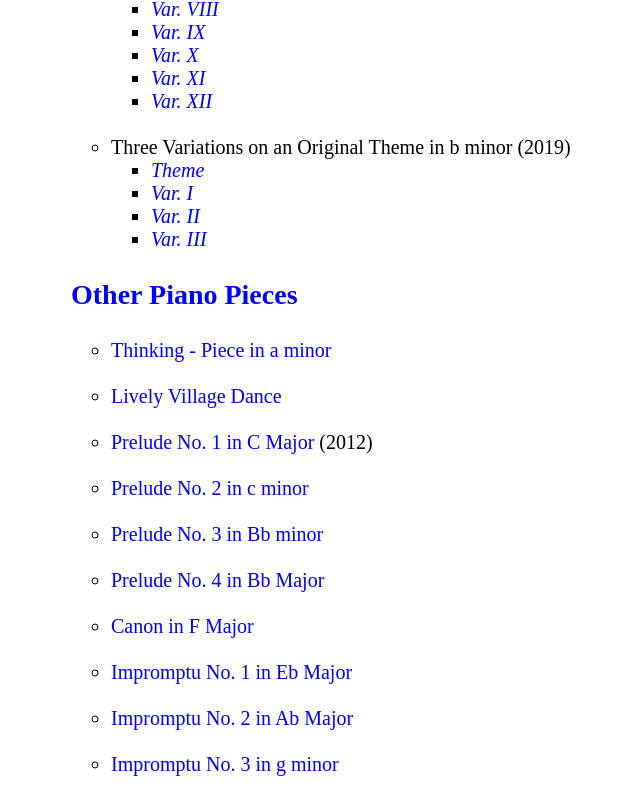
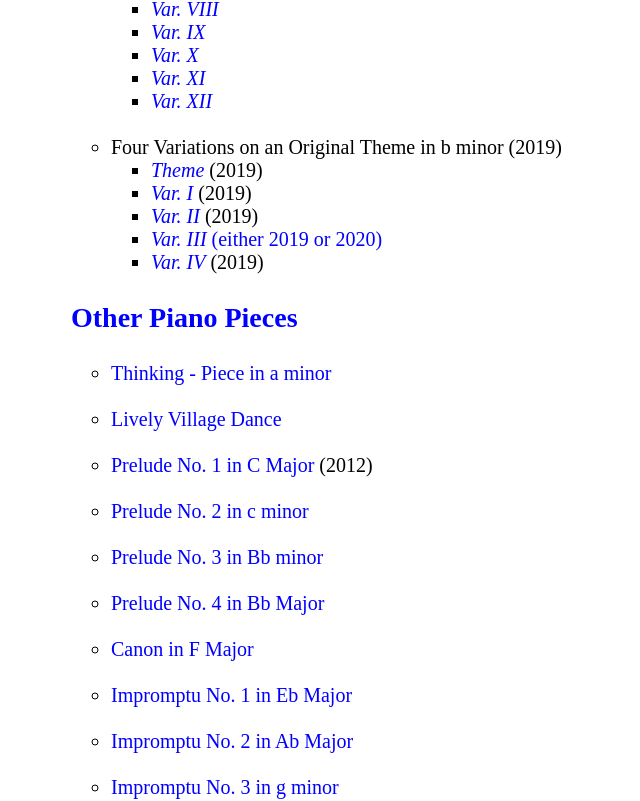
Before and after one commit to calebdickinson/calebdickinson.github.io, a plain HTML site: page catalogue.html in a window 1280 px wide. Shown: the part 5998-6799 px from the top of the page, without its empty margins (9-649 px from the left). Drawn offline with Linux system fonts and the light colour scheme.

Commit message:
Update catalogue.html

```diff
--- a/catalogue.html
+++ b/catalogue.html
@@ -306,12 +306,13 @@
                 <li class="square-bullet"><a href="https://on.soundcloud.com/ywr9a" target="_blank"><i>Var. XI</i></a></li>
                 <li class="square-bullet"><a href="https://on.soundcloud.com/ELT47" target="_blank"><i>Var. XII</i></a></li>
             </ul><br>
-            <li>Three Variations on an Original Theme in b minor (2019)</li>
+            <li>Four Variations on an Original Theme in b minor (2019)</li>
             <ul>
-                <li class="square-bullet"><a href="https://on.soundcloud.com/AYvdf" target="_blank"><i>Theme</i></a></li>
-                <li class="square-bullet"><a href="https://on.soundcloud.com/tpMJd" target="_blank"><i>Var. I</i></a></li>
-                <li class="square-bullet"><a href="https://on.soundcloud.com/VgvtS" target="_blank"><i>Var. II</i></a></li>
-                <li class="square-bullet"><a href="https://on.soundcloud.com/TdXh4" target="_blank"><i>Var. III</i></a></li>
+                <li class="square-bullet"><a href="https://on.soundcloud.com/AYvdf" target="_blank"><i>Theme</i></a> (2019)</li>
+                <li class="square-bullet"><a href="https://on.soundcloud.com/tpMJd" target="_blank"><i>Var. I</i></a> (2019)</li>
+                <li class="square-bullet"><a href="https://on.soundcloud.com/VgvtS" target="_blank"><i>Var. II</i></a> (2019)</li>
+                <li class="square-bullet"><a href="https://on.soundcloud.com/HpBDY" target="_blank"><i>Var. III</i> (either 2019 or 2020)</li>
+                <li class="square-bullet"><a href="https://on.soundcloud.com/TdXh4" target="_blank"><i>Var. IV</i></a> (2019)</li>
             </ul>
         </ul>
         <h3><a href="https://on.soundcloud.com/RQGzn" target="_blank">Other Piano Pieces</a></h3>
@@ -362,7 +363,6 @@
             <li><a href="https://on.soundcloud.com/yZGxG" target="_blank">Bartok Meets Vivaldi</a> (2019)</li><br>
             <li><a href="https://on.soundcloud.com/SN7UG" target="_blank">Praeludium</a> (2019) [unfinished]</li><br>
             <li><a href="https://on.soundcloud.com/NVE8L" target="_blank">Passacaglia</a> (2019) [unfinished]</li><br>
-            <li><a href="https://on.soundcloud.com/HpBDY" target="_blank">Var. IV [For Three Variations on an Original Theme in b minor]</a></li><br>
             <li><a href="https://on.soundcloud.com/We2kS" target="_blank">Prelude No. 15</a> (2020)</li><br>
             <li><a href="https://on.soundcloud.com/VJY3m" target="_blank">Fugue in c minor</a> (2020 &amp; 2023)</li><br>
             <li><a href="https://on.soundcloud.com/YDTqT" target="_blank">Chorale in G Major - g minor</a> (2020)</li><br>
```
